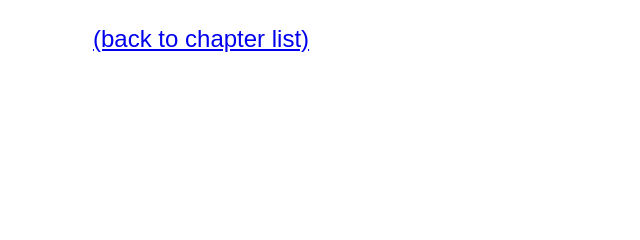
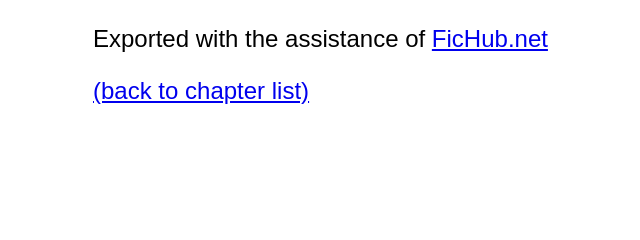
Before and after one commit to FicHub/fichub.net, a Flask app: template templates/full_fic.html in a window 1280 px wide. Shown: the part 235-475 px from the top of the page, without its empty margins (67-707 px from the left). Run offline with Flask 2, Linux system fonts and the light colour scheme; the template is opened without the code that fills it, so the values that code supplies are empty.

Commit message:
Add mention of FicHub.net to zipped html intro to match other formats

```diff
--- a/templates/full_fic.html
+++ b/templates/full_fic.html
@@ -21,6 +21,8 @@
 		</p>
 		<p>Chapters: {{info.chapters}}</p>
 		<p>Words: {{info.words}}</p>
+		<p>Exported with the assistance of
+			<a href='https://fichub.net'>FicHub.net</a></p>
 		<nav id="contents-list"> <ul>
 			{% for chapter in chapters %}
 				<li><a href="#chap_{{loop.index}}">{{chapter.title}}</a></li>
```
